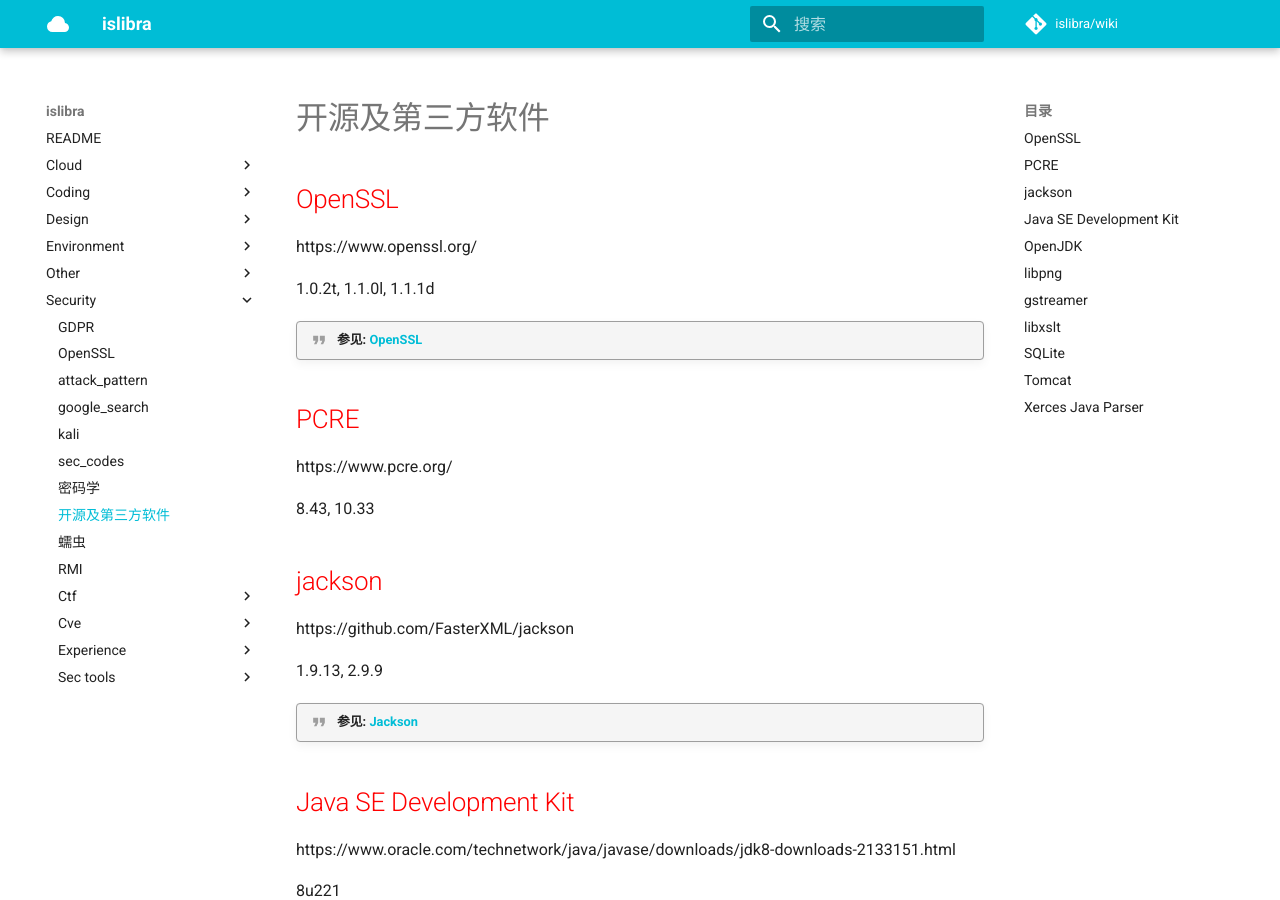
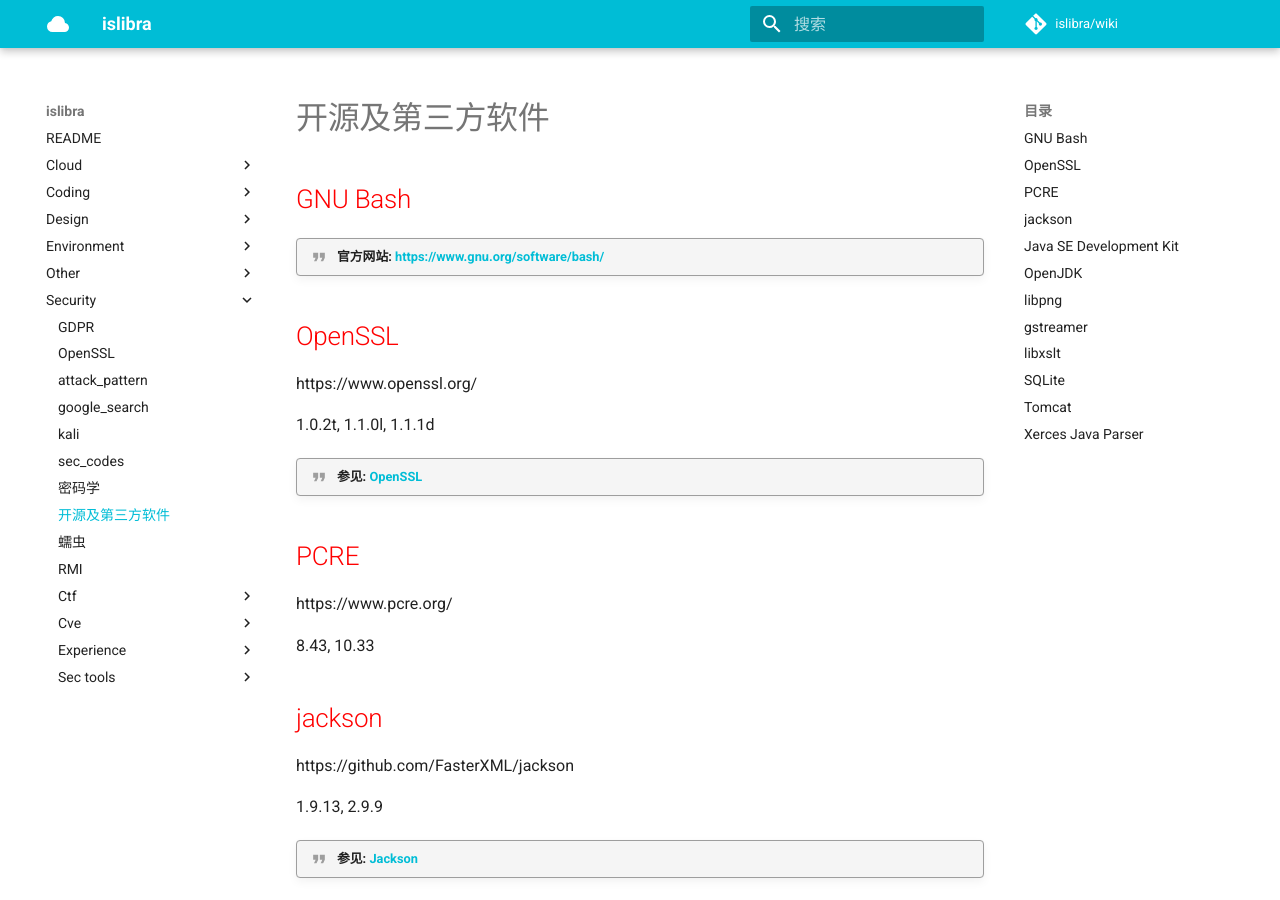
Before and after one commit to islibra/wiki, an MkDocs documentation site: the page built from docs/security/开源及第三方软件.md, in a window 1280 px wide and 900 px high. Built offline with MkDocs 1.6.1 and Material for MkDocs 9.7.7, drawn with Linux system fonts in a browser that asks for light colours; comment, search, counter and statistics services are not loaded.

Commit message:
Update 开源及第三方软件.md

```diff
--- a/docs/security/开源及第三方软件.md
+++ b/docs/security/开源及第三方软件.md
@@ -1,4 +1,8 @@
 # 开源及第三方软件
+
+## GNU Bash
+
+!!! quote "官方网站: <https://www.gnu.org/software/bash/>"
 
 ## OpenSSL
 
```
